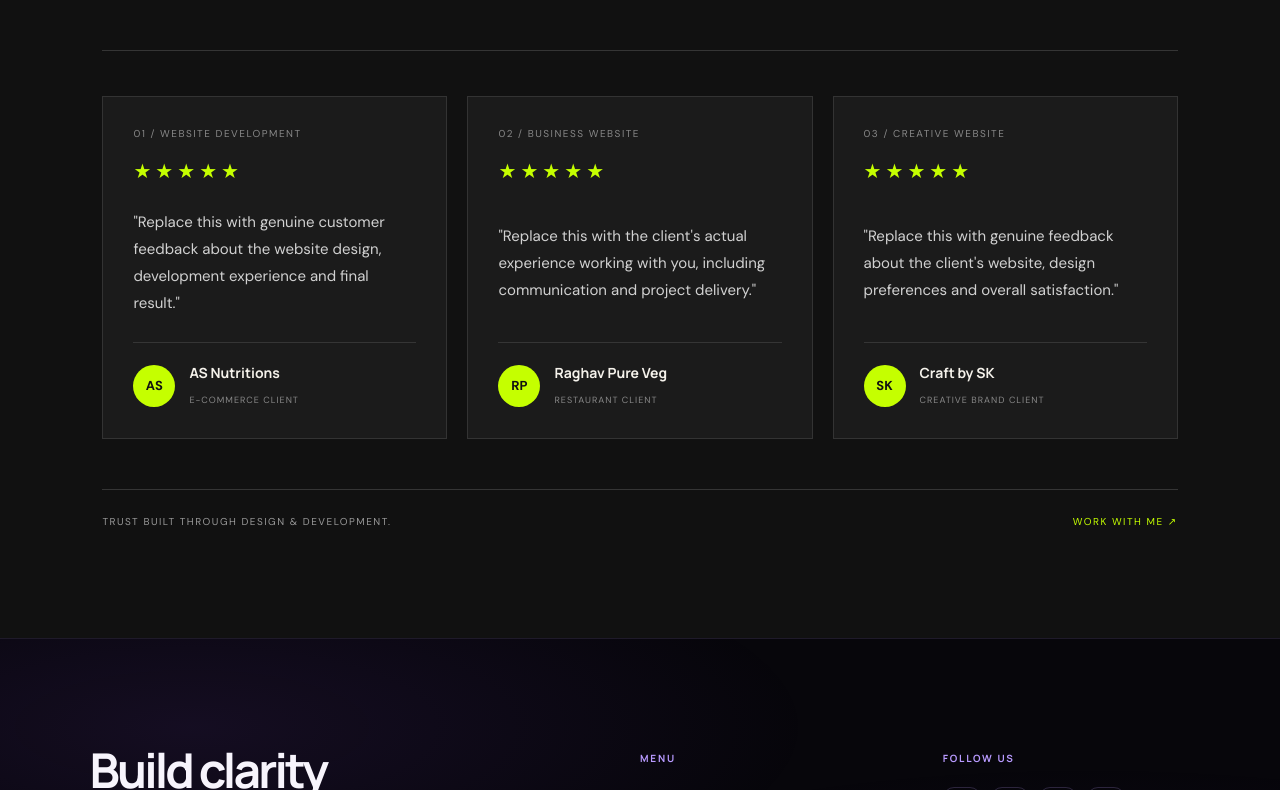
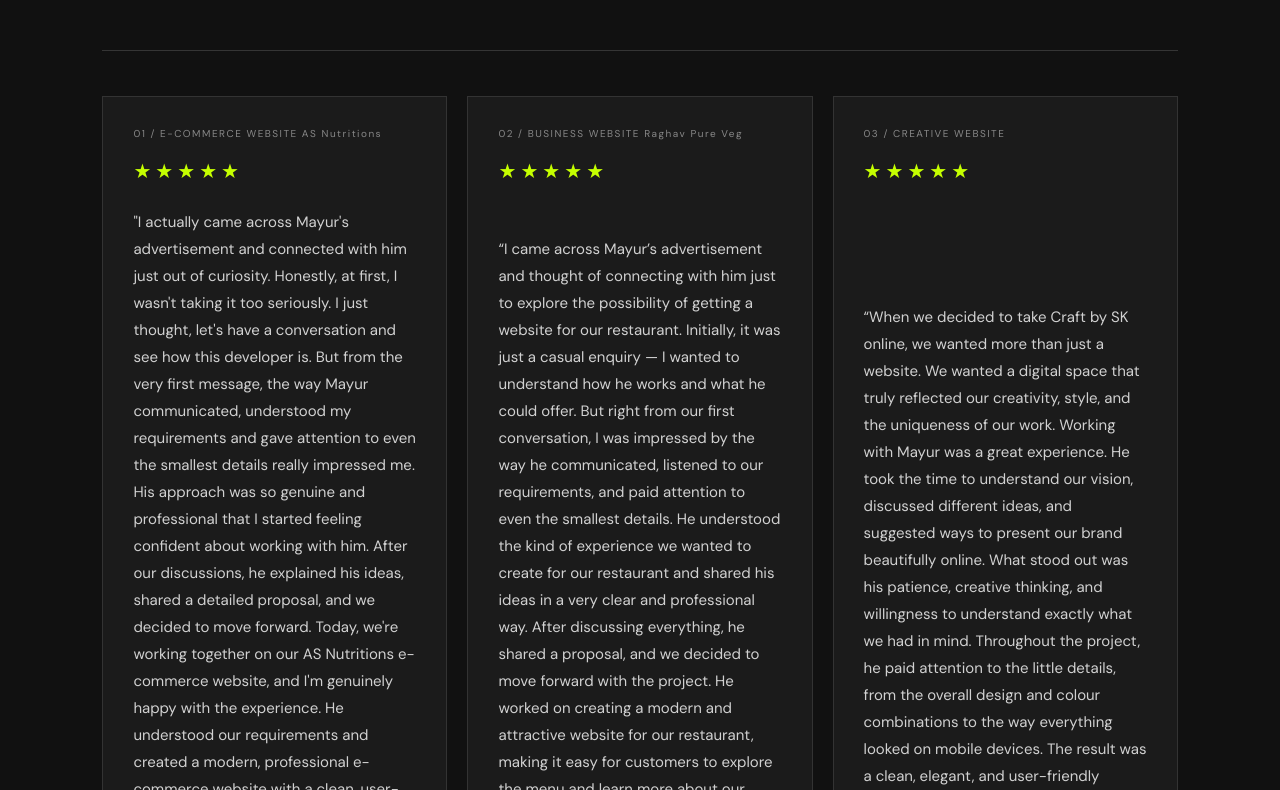
Before and after one commit to ItsMayurUI/webstudio, an Angular app: page / in a window 1280 px wide. Shown: the part 6570-7360 px from the top of the page. Built offline with nearby package versions, Linux system fonts and the light colour scheme.

Commit message:
Update website portfolio review

```diff
--- a/src/app/components/home/home.component.html
+++ b/src/app/components/home/home.component.html
@@ -89,36 +89,54 @@
 
     <article class="ref-review-card">
       <div class="ref-review-top">
-        <span>01 / WEBSITE DEVELOPMENT</span>
+        <span>01 / E-COMMERCE WEBSITE AS Nutritions</span>
         <div class="ref-stars">★★★★★</div>
       </div>
       <p class="ref-review-text">
-        "Replace this with genuine customer feedback about the
-        website design, development experience and final result."
+
+"I actually came across Mayur's advertisement and connected with him just out of curiosity. Honestly, at first, I wasn't taking it too seriously. I just thought, let's have a conversation and see how this developer is.
+
+But from the very first message, the way Mayur communicated, understood my requirements and gave attention to even the smallest details really impressed me. His approach was so genuine and professional that I started feeling confident about working with him.
+
+After our discussions, he explained his ideas, shared a detailed proposal, and we decided to move forward. Today, we're working together on our AS Nutritions e-commerce website, and I'm genuinely happy with the experience.
+
+He understood our requirements and created a modern, professional e-commerce website with a clean, user-friendly and responsive design.
+
+What I appreciate most is not just his technical skills, but the person behind the work. Being a solo developer, Mayur manages everything with great dedication, patience and responsibility. He's a genuinely good human being, easy to communicate with and someone who truly cares about his clients and their projects.
+
+**I'm glad I came across his advertisement. Sometimes, a random connection turns into a really good professional relationship. <br> Highly recommended!"
       </p>
       <div class="ref-review-client">
         <div class="ref-review-avatar">AS</div>
         <div>
-          <h3>AS Nutritions</h3>
-          <span>E-COMMERCE CLIENT</span>
+          <h3>Diljeet Singh</h3>
+          <span>AS Nutritions</span>
         </div>
       </div>
     </article>
 
     <article class="ref-review-card">
       <div class="ref-review-top">
-        <span>02 / BUSINESS WEBSITE</span>
+        <span>02 / BUSINESS WEBSITE Raghav Pure Veg</span>
         <div class="ref-stars">★★★★★</div>
       </div>
       <p class="ref-review-text">
-        "Replace this with the client's actual experience working
-        with you, including communication and project delivery."
+“I came across Mayur’s advertisement and thought of connecting with him just to explore the possibility of getting a website for our restaurant. Initially, it was just a casual enquiry — I wanted to understand how he works and what he could offer.
+
+But right from our first conversation, I was impressed by the way he communicated, listened to our requirements, and paid attention to even the smallest details. He understood the kind of experience we wanted to create for our restaurant and shared his ideas in a very clear and professional way.
+
+After discussing everything, he shared a proposal, and we decided to move forward with the project. He worked on creating a modern and attractive website for our restaurant, making it easy for customers to explore the menu and learn more about our services.
+
+What I appreciate most is his dedication and the personal attention he gives to his clients. Being a solo developer, Mayur manages everything himself with patience, responsibility, and genuine commitment. Beyond his technical skills, he is a really good human being and very easy to work with.
+
+I'm glad we connected through that advertisement. What started as a simple enquiry turned into a great working experience. Wishing him all the best for his future projects!"
+
       </p>
       <div class="ref-review-client">
         <div class="ref-review-avatar">RP</div>
         <div>
-          <h3>Raghav Pure Veg</h3>
-          <span>RESTAURANT CLIENT</span>
+          <h3>Shreedhar Kulkarni</h3>
+          <span>Raghav Pure Veg </span>
         </div>
       </div>
     </article>
@@ -129,14 +147,22 @@
         <div class="ref-stars">★★★★★</div>
       </div>
       <p class="ref-review-text">
-        "Replace this with genuine feedback about the client's
-        website, design preferences and overall satisfaction."
+        “When we decided to take Craft by SK online, we wanted more than just a website. We wanted a digital space that truly reflected our creativity, style, and the uniqueness of our work.
+
+Working with Mayur was a great experience. He took the time to understand our vision, discussed different ideas, and suggested ways to present our brand beautifully online. What stood out was his patience, creative thinking, and willingness to understand exactly what we had in mind.
+
+Throughout the project, he paid attention to the little details, from the overall design and colour combinations to the way everything looked on mobile devices. The result was a clean, elegant, and user-friendly website that represents Craft by SK beautifully.
+
+What makes the experience even better is Mayur's personal approach. As a solo developer, he handles everything with dedication and makes you feel that your project genuinely matters to him.
+
+We're happy with the collaboration and appreciate the effort he put into bringing our ideas to life. It was a pleasure working with him!"
+
       </p>
       <div class="ref-review-client">
         <div class="ref-review-avatar">SK</div>
         <div>
-          <h3>Craft by SK</h3>
-          <span>CREATIVE BRAND CLIENT</span>
+          <h3>Sejal Kotecha</h3>
+          <span>Interior Designers & Craft </span>
         </div>
       </div>
     </article>
@@ -148,5 +174,4 @@
     <a routerLink="/contact">WORK WITH ME ↗</a>
   </div>
   </section>
-
 </main>
```
